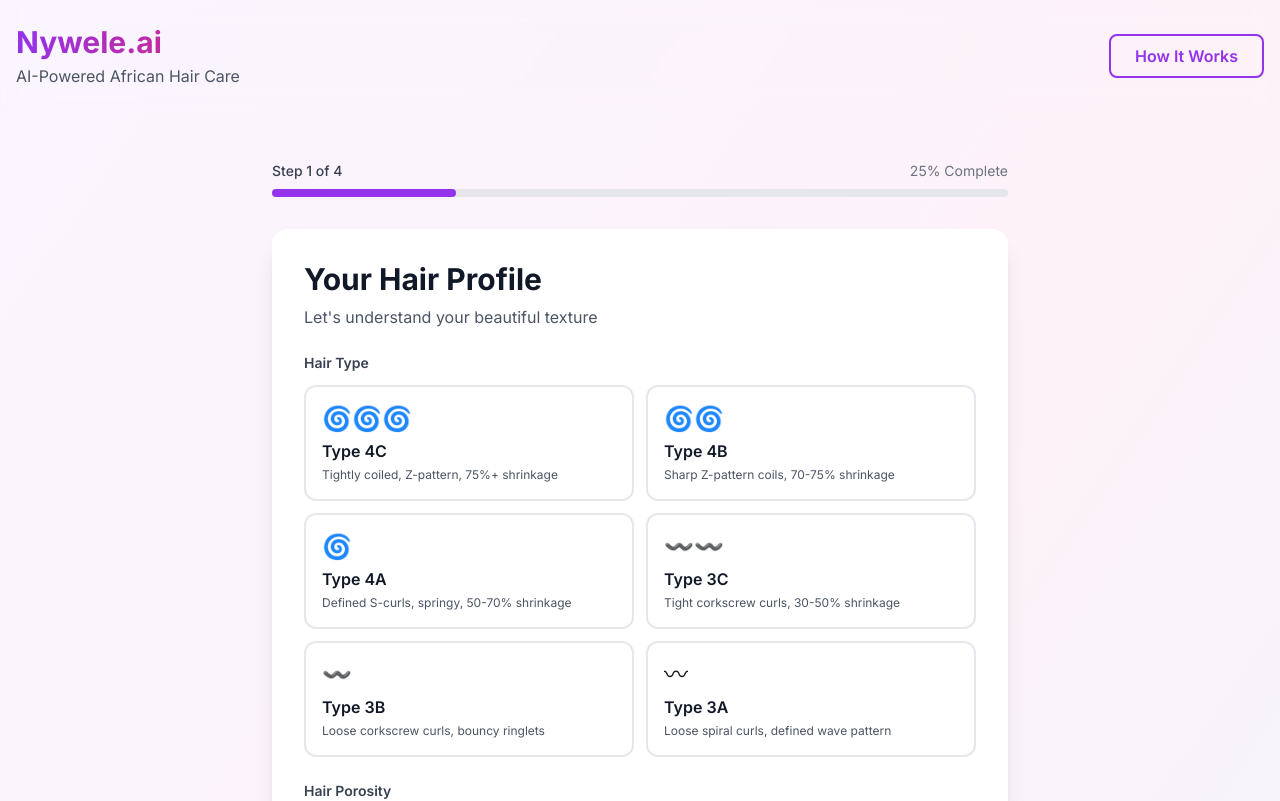
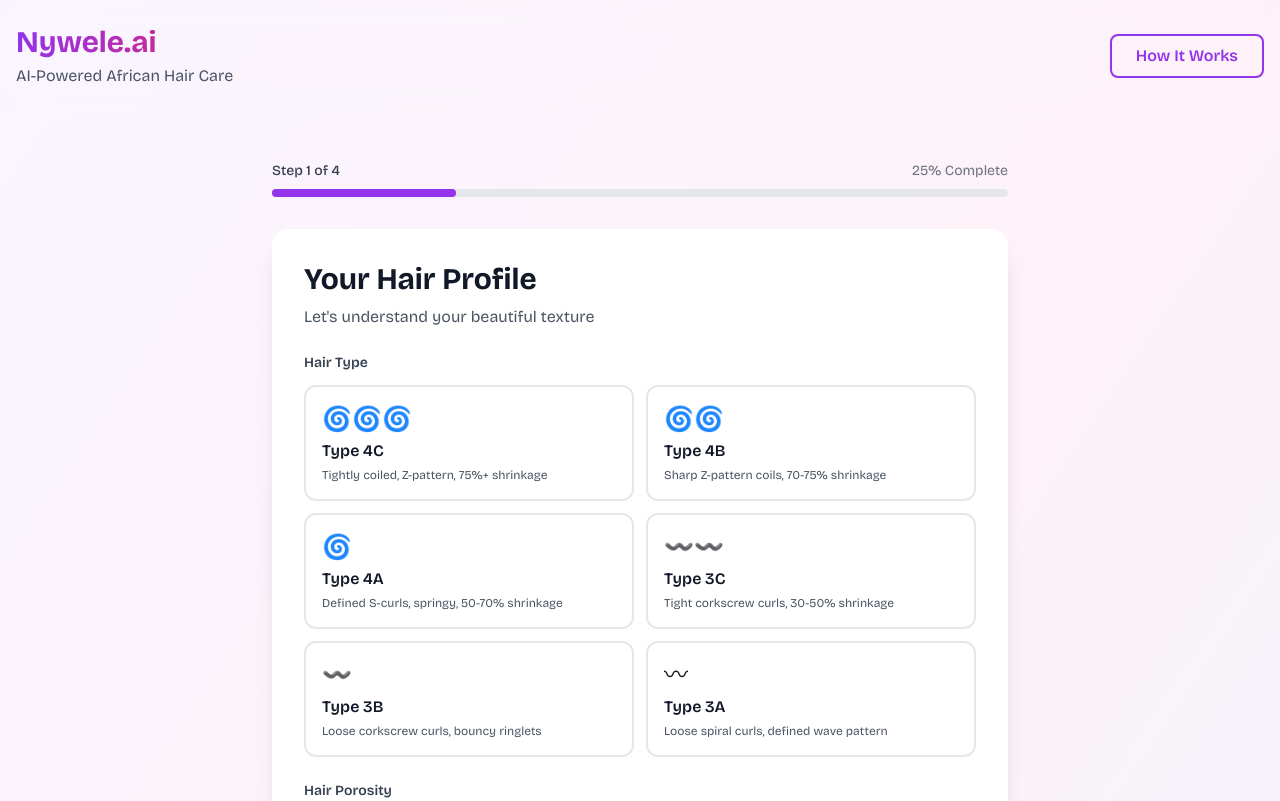
Before and after one commit to lulumuts/Nywele-ai, a Next.js app: page / in a window 1280 px wide. Shown: the top 801 px of the page. Built offline with nearby package versions, Linux system fonts and the light colour scheme.

Commit message:
Apply Bricolage Grotesque font throughout the app

```diff
--- a/app/globals.css
+++ b/app/globals.css
@@ -17,7 +17,6 @@
 body {
   color: var(--foreground);
   background: #fafafa;
-  font-family: Arial, Helvetica, sans-serif;
   overflow-x: hidden;
 }
 
--- a/app/layout.tsx
+++ b/app/layout.tsx
@@ -1,8 +1,12 @@
 import type { Metadata } from "next";
-import { Inter } from "next/font/google";
+import { Bricolage_Grotesque } from "next/font/google";
 import "./globals.css";
 
-const inter = Inter({ subsets: ["latin"] });
+const bricolage = Bricolage_Grotesque({
+  subsets: ["latin"],
+  weight: ["200", "300", "400", "500", "600", "700", "800"],
+  variable: "--font-bricolage"
+});
 
 export const metadata: Metadata = {
   title: "Nywele.ai - AI-Powered African Hair Care",
@@ -16,7 +20,7 @@ export default function RootLayout({
 }>) {
   return (
     <html lang="en">
-      <body className={inter.className}>
+      <body className={bricolage.className}>
         {/* Animated gradient background */}
         <div className="gradient-container">
           <div className="gradient-blob"></div>
```
